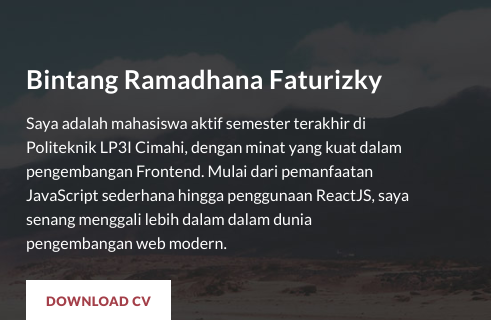
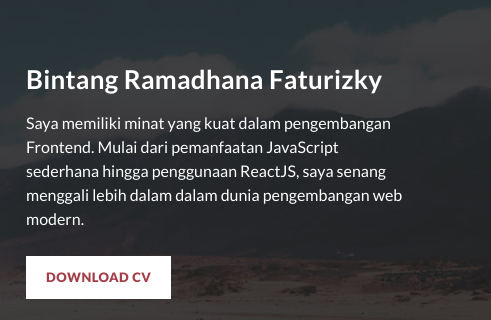
Before and after one commit to BintangRF/personal-website, a plain HTML site: page index.html in a window 1280 px wide. Shown: the part 157-477 px from the top of the page, 789-1280 px from the left. Drawn offline with Linux system fonts and the light colour scheme; some packages are replaced by stand-ins of ours; a script that the page names is missing.

Commit message:
Update index.html

```diff
--- a/index.html
+++ b/index.html
@@ -91,8 +91,7 @@
                 <div class="right-text">
                   <h4>Bintang Ramadhana Faturizky</h4>
                   <p>
-                    Saya adalah mahasiswa aktif semester terakhir di Politeknik
-                    LP3I Cimahi, dengan minat yang kuat dalam pengembangan
+                    Saya memiliki minat yang kuat dalam pengembangan
                     Frontend. Mulai dari pemanfaatan JavaScript sederhana hingga
                     penggunaan ReactJS, saya senang menggali lebih dalam dalam
                     dunia pengembangan web modern.
```
